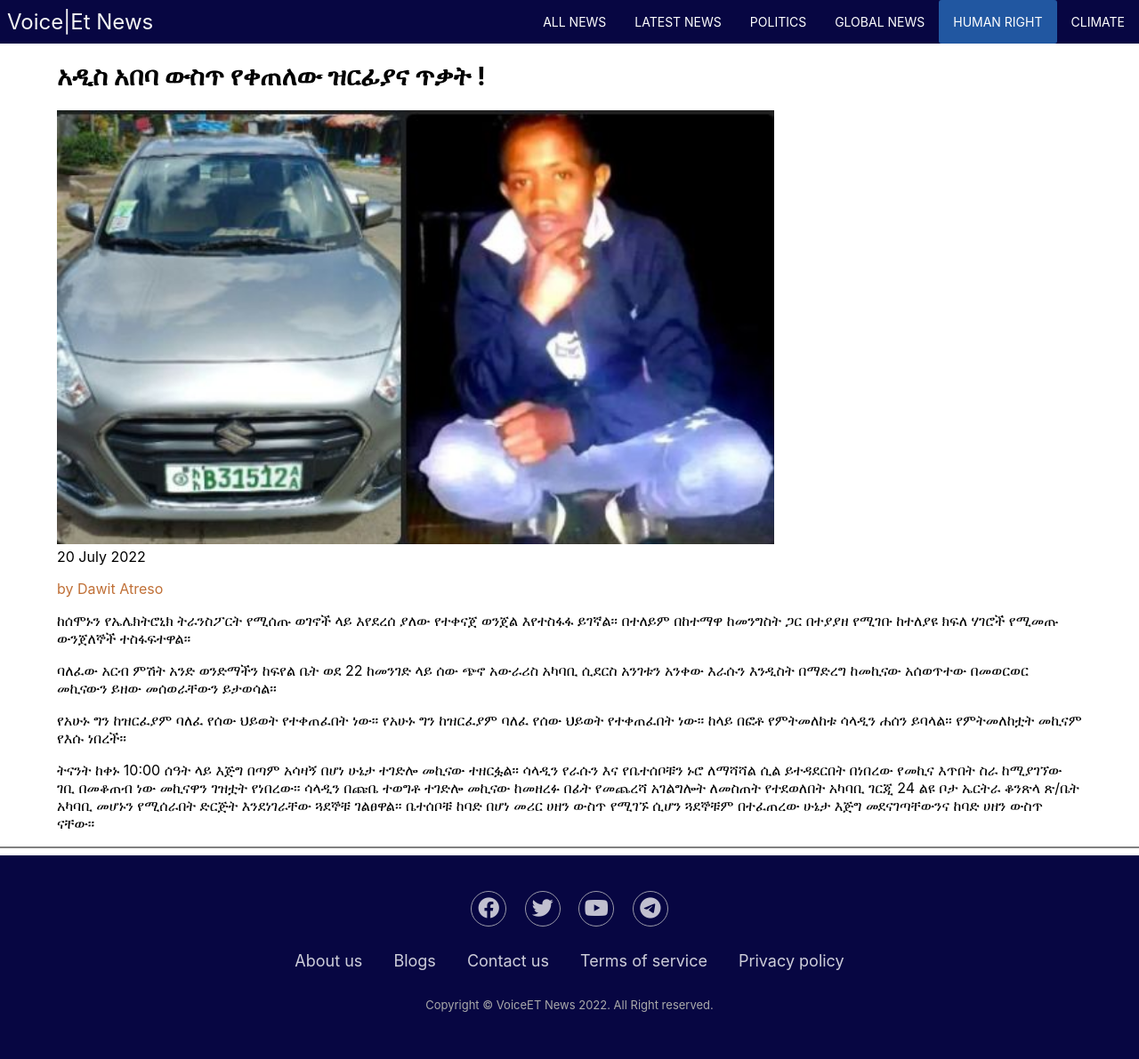
After one commit to dezid/voice-ET-news, a PHP site: page /adis199803039809.html in a window 1280 px wide. The commit adds this page. Shown: the whole page at 89% size. Run offline with PHP 8.4, Linux system fonts and the light colour scheme; some libraries are stand-ins or nearby versions.

Commit message:
uuhgjyuguyy

```diff
--- a/0000011112.html
+++ b/0000011112.html
@@ -40,7 +40,7 @@
 <div class="grid">
         <div class="home-1">
             <h1 class="news-h1">ጥቃት አድራሾቹ የታጠቁት መሳርያ እና ድጋሚ በአማርኛ ተናጋሪዎች ላይ ጭፍጨፋ !</h1>
-            <img class="mobile-images" src="Images/amhara and oromia governers.jpg" alt=" ethiopian human right commussion" width="100%" >
+            <img class="mobile-images" src="Images/amhara and oromia governers.jpg" alt=" ethiopian human right commussion" width="70%" >
             <h1 class="news-h1"> ከሟቾች መካከል ሴቶች እና ህፃናት ይገኙበታል</h1>
             <header> 05 July 2022 </header>
             <P class="p2"> by Dawit Atreso </P>
--- /dev/null
+++ b/adis199803039809.html
@@ -0,0 +1,76 @@
+<!DOCTYPE html>
+<html>
+    <head>
+
+        <meta charset="utf-8">
+<meta http-equiv="X-UA-Compatible" content="IE=edge">
+<meta name="viewport" content="width=device-width, initial-scale=1">
+        <meta name="viewport" content="width=device-width, initial-scale=1, user-scalable=yes">
+        <link rel="stylesheet" href="background_style.css">
+        <link rel="apple-touch-icon" sizes="180x180" href="Images/apple-touch-icon.png">
+        <link rel="icon" type="image/png" sizes="32x32" href="Images/favicon-32x32.png">
+        <link rel="icon" type="image/png" sizes="16x16" href="Images/favicon-16x16.png">
+        <link rel="icon" href="Images/favicon.ico">
+        <link rel="manifest" href="Images/site.webmanifest">
+        <link rel="stylesheet" href="style.css">
+         <link rel="stylesheet" href="https://cdnjs.cloudflare.com/ajax/libs/font-awesome/6.1.1/css/all.min.css" integrity="sha512-KfkfwYDsLkIlwQp6LFnl8zNdLGxu9YAA1QvwINks4PhcElQSvqcyVLLD9aMhXd13uQjoXtEKNosOWaZqXgel0g==" crossorigin="anonymous" referrerpolicy="no-referrer" />
+        <script src="voiceET.js" defer></script>
+<title>Voice|ET News</title>
+    </head>
+    <body>
+        <nav class="navbar">
+            <div class="brand-title">Voice|Et News</div>
+            <a href="#" class="toggle-button">
+                <span class="bar"></span>
+                <span class="bar"></span>
+                <span class="bar"></span>
+                    </a>
+            <div class="navbar-links">
+                <ul>
+                    <li><a href="/">All News</a></li>
+                    <li><a href="latest-news.">Latest News</a></li>
+                    <li><a href="politics">Politics</a></li>
+                    <li><a href="global-news">Global News</a></li>
+                    <li><a class="human-right" href="human-right">Human Right</a></li>
+                    <li><a href="climate">climate</a></li>
+                </ul>
+            </div>
+        </nav>
+
+            <div class="body-single">
+                <h1 class="news-h1">አዲስ አበባ ውስጥ የቀጠለው ዝርፊያና ጥቃት !</h1>
+                <img class="mobile-images" src="Images/saladin hassen got killed.jpg" alt=" got killed in adis" width="70%" >
+                <header> 20 July 2022 </header>
+                <P class="p2"> by Dawit Atreso </P>
+                <p>ከሰሞኑን የኤሌክትሮኒክ ትራንስፖርት የሚሰጡ ወገኖች ላይ እየደረሰ ያለው የተቀናጀ ወንጀል እየተስፋፋ ይገኛል። በተለይም በከተማዋ ከመንግስት ጋር በተያያዘ የሚገቡ ከተለያዩ ክፍለ ሃገሮች የሚመጡ ውንጀለኞች ተስፋፍተዋል። </p>
+                <p>ባለፈው አርብ ምሽት አንድ ወንድማችን ከፍየል ቤት ወደ 22 ከመንገድ ላይ ሰው ጭኖ አውራሪስ አካባቢ ሲደርስ አንገቱን አንቀው እራሱን እንዲስት በማድረግ ከመኪናው አሰወጥተው በመወርወር መኪናውን ይዘው መሰወራቸውን ይታወሳል። </p>
+                <p> የአሁኑ ግን ከዝርፈያም ባለፈ የሰው ህይወት የተቀጠፈበት ነው። የአሁኑ ግን ከዝርፈያም ባለፈ የሰው ህይወት የተቀጠፈበት ነው። ከላይ በፎቶ የምትመለከቱ ሳላዲን ሐሰን ይባላል። የምትመለከቷት መኪናም የእሱ ነበረች።</p>
+                <p>ትናንት ከቀኑ 10:00 ሰዓት ላይ እጅግ በጣም አሳዛኝ በሆነ ሁኔታ ተገድሎ መኪናው ተዘርፏል።
+
+                    ሳላዲን የራሱን እና የቤተሰቦቹን ኑሮ ለማሻሻል ሲል ይተዳደርበት በነበረው የመኪና እጥበት ስራ ከሚያገኘው ገቢ በመቆጠብ ነው መኪናዋን ገዝቷት የነበረው።
+
+                    ሳላዲን በጩቤ ተወግቶ ተገድሎ መኪናው ከመዘረፉ በፊት የመጨረሻ አገልግሎት ለመስጠት የተደወለበት አካባቢ ገርጂ 24 ልዩ ቦታ ኤርትራ ቆንጽላ ጽ/ቤት አካባቢ መሆኑን የሚሰራበት ድርጅት እንደነገራቸው ጓደኞቹ ገልፀዋል።
+
+                    ቤተሰቦቹ ከባድ በሆነ መሪር ሀዘን ውስጥ የሚገኙ ሲሆን ጓደኞቹም በተፈጠረው ሁኔታ እጅግ መደናገጣቸውንና ከባድ ሀዘን ውስጥ ናቸው።</p>
+            </div>
+                <hr class="hr-all-news">
+                <footer>
+                    <section class="footer-1">
+                        <div class="social">
+                            <a href="https://www.facebook.com/Voiceet-News-104145418995903"><i class="fab fa-facebook" ></i></a>
+                            <a href="https://twitter.com/VoiceETNews"><i class="fab fa-twitter" ></i></a>
+                            <a href="https://www.youtube.com/channel/UCwff8waDW0xmJBSAwTzRVXQ"><i class="fab fa-youtube" ></i></a>
+                            <a href="https://t.me/voiceETNewsoffical"><i class="fab fa-telegram" ></i></a>
+                        </div>
+                <ul class="list-footer">
+                <li><a href="About us.html">About us</a></li>
+                <li><a href="blogs.html">Blogs</a></li>
+                <li><a href="contact us.html">Contact us</a></li>
+                <li><a href="Terms of service.html">Terms of service</a></li>
+                <li><a href="Privacy policy.html">Privacy policy</a></li>
+                </ul>
+                <p class="copyright">Copyright &copy VoiceET News 2022. All Right reserved.</p>
+                    </section>
+                </footer>
+                </body>
+                </html>
--- a/style.css
+++ b/style.css
@@ -801,6 +801,9 @@ border-radius: 20px;
     width: 100%;
     position: relative;
 }
+.body-single{
+    width: 100%;
+}
 }
 
 .div-headline-slide h1{
@@ -822,3 +825,7 @@ color: #ffffff;}
     left:65%;
     opacity: 0.5;
 }
+.body-single{
+    width: 90%;
+    margin-left: 5%;
+}
```
Also changed, not shown: arba-minch-student0989767546352435463574657687.html (added, +83 -0 lines), human right commusion report-2242567jhdkfjhkdjruhkjf.html (added, +75 -0 lines), human-right.html (+24 -50 lines), index.html (+7 -1 lines), Images/saladin hassen got killed.jpg (added).
